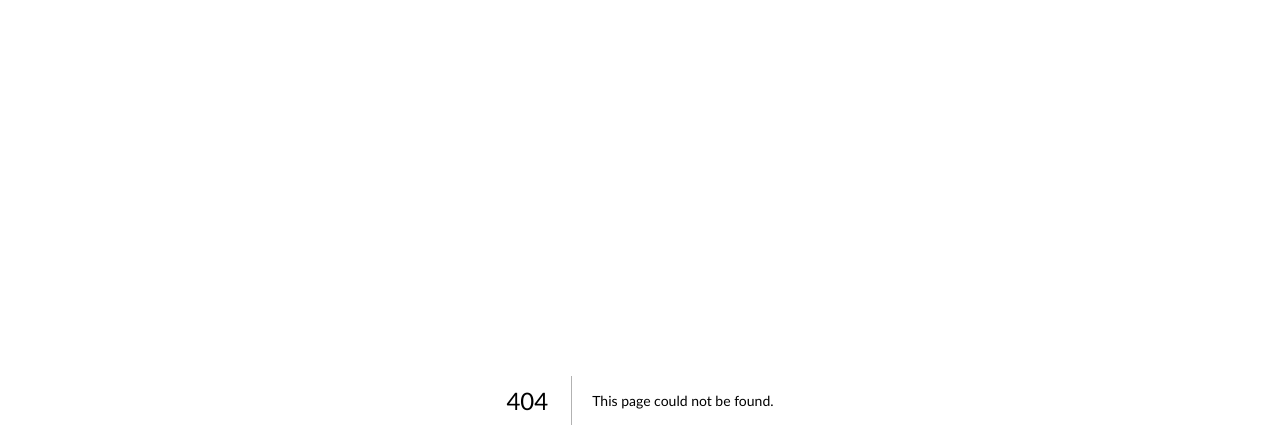
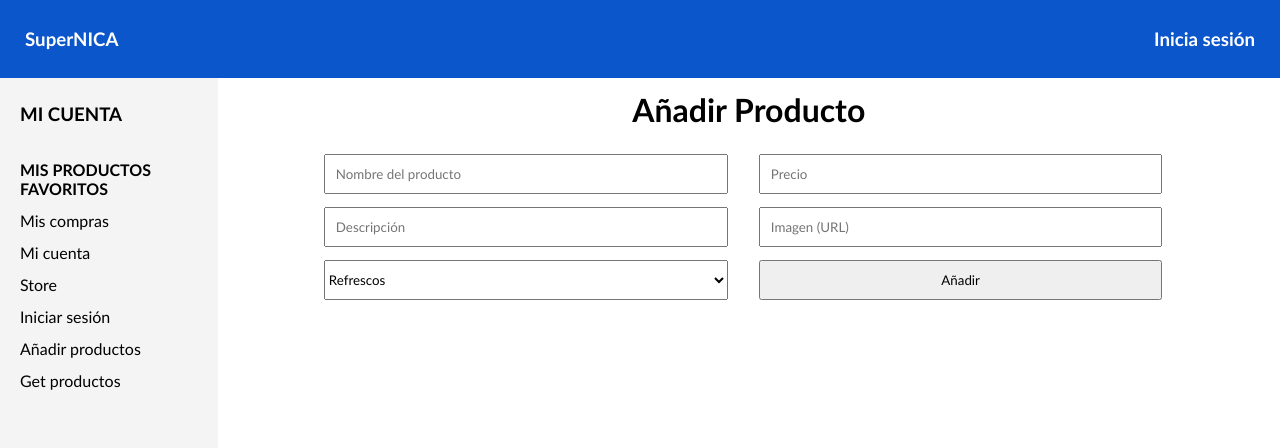
Before and after one commit to Skt-Alvaro/supernica, a Next.js app: page /Add in a window 1280 px wide. Before the commit this address had no page. Shown: the top 448 px of the page. Built offline with nearby package versions, Linux system fonts and the light colour scheme.

Commit message:
last commit waiting for a new endpoint

```diff
--- a/components/Aside.js
+++ b/components/Aside.js
@@ -1,5 +1,6 @@
 import React from "react";
 import styled from "styled-components";
+import Link from "next/link";
 
 const Div = styled.div`
 	background: #f4f4f4;
@@ -10,7 +11,7 @@ const Div = styled.div`
 	}
 
 	@media (min-height: 1365px) {
-		height: 17vh;
+		height: 100vh;
 	}
 `;
 
@@ -30,6 +31,33 @@ const Div2 = styled.div`
 	margin-left: 20px;
 `;
 
+const logOut = () => {
+	localStorage.removeItem("log_name");
+	localStorage.removeItem("log_token");
+	localStorage.removeItem("token");
+	localStorage.removeItem("log_id");
+};
+
+const handleLog = () => {
+	try {
+		if (localStorage.getItem("log_token")) {
+			return (
+				<Link href="/">
+					<Li onClick={logOut}>Cerrar sesión</Li>
+				</Link>
+			);
+		} else {
+			return (
+				<Link href="/">
+					<Li>Iniciar sesión</Li>
+				</Link>
+			);
+		}
+	} catch (error) {
+		console.log(error);
+	}
+};
+
 const Aside = () => {
 	return (
 		<div>
@@ -42,7 +70,16 @@ const Aside = () => {
 						</Li>
 						<Li>Mis compras</Li>
 						<Li>Mi cuenta</Li>
-						<Li>Cerrar sesión</Li>
+						<Link href="/Store">
+							<Li>Store</Li>
+						</Link>
+						{handleLog()}
+						<Link href="/Add">
+							<Li>Añadir productos</Li>
+						</Link>
+						<Link href="/Get">
+							<Li>Get productos</Li>
+						</Link>
 					</ul>
 				</Div2>
 			</Div>
--- a/components/Header.js
+++ b/components/Header.js
@@ -16,7 +16,7 @@ const Header = ({ name }) => {
 	return (
 		<Div>
 			<H3>SuperNICA</H3>
-			<H3>{name}</H3>
+			{name === undefined ? <H3>Inicia sesión</H3> : <H3>{name}</H3>}
 		</Div>
 	);
 };
--- a/components/Login.js
+++ b/components/Login.js
@@ -98,8 +98,6 @@ const Login = () => {
 
 	const onSubmit = async (data) => {
 		setLoading(true);
-		console.log("data is reaedy to sent");
-		console.log(data);
 
 		const url = "http://165.22.1.82:3000/api/user/login";
 
@@ -116,6 +114,9 @@ const Login = () => {
 
 		if (!res.error) {
 			router.push("/Store");
+			localStorage.setItem("log_token", res.token);
+			localStorage.setItem("log_id", res.user.id);
+			localStorage.setItem("log_name", res.user.firstname);
 		} else {
 			newAlert();
 		}
--- /dev/null
+++ b/pages/Add.js
@@ -0,0 +1,216 @@
+import React, { useState } from "react";
+import { useForm } from "react-hook-form";
+import Header from "../components/Header";
+import swal from "sweetalert";
+import styled from "styled-components";
+import Aside from "../components/Aside";
+import { useRouter } from "next/router";
+
+const Container = styled.div`
+	display: grid;
+	grid-template-columns: 17% 83%;
+
+	@media (max-width: 426px) {
+		grid-template-columns: 100%;
+	}
+
+	@media (min-height: 1365px) {
+		grid-template-columns: 100%;
+	}
+`;
+
+const Select = styled.select`
+	width: 95%;
+`;
+
+const Div = styled.div`
+	width: 80%;
+	margin: 0 auto;
+`;
+
+const Form = styled.form`
+	display: grid;
+	grid-gap: 10px;
+	margin-top: 25px;
+	grid-template-columns: 50% 50%;
+`;
+
+const Input = styled.input`
+	width: 95%;
+	padding: 10px;
+`;
+
+const H1 = styled.h1`
+	text-align: center;
+	margin-top: 12px;
+`;
+
+const Label = styled.p`
+	margin-top: 3px;
+	color: red;
+	font-size: 13px;
+`;
+
+const handleHeader = () => {
+	try {
+		if (localStorage.getItem("log_name")) {
+			return "Hola, " + localStorage.getItem("log_name");
+		}
+	} catch (error) {
+		return "Inicia sesión";
+	}
+};
+
+const Add = () => {
+	const router = useRouter();
+	const [status, setStatus] = useState(false);
+
+	const { register, handleSubmit, errors } = useForm();
+
+	const errorAlert = () => {
+		swal({
+			title: "Inicia sesión para añadir el producto",
+			icon: "error",
+			buttons: {
+				continue: "Continuar",
+				login: "Iniciar sesión",
+			},
+		}).then((value) => {
+			switch (value) {
+				case "continue":
+					break;
+
+				case "login":
+					router.push("/");
+			}
+		});
+	};
+
+	const successAlert = () => {
+		swal({
+			title: "Tu producto ha sido añadido con éxito",
+			icon: "success",
+			buttons: "Continuar",
+		});
+	};
+
+	const onSubmit = async (data) => {
+		setStatus(true);
+		data.status = status;
+		data.user_id = localStorage.getItem("log_id");
+		console.log(data);
+
+		const url = "http://165.22.1.82:3000/api/products/createProduct";
+
+		let request = await fetch(url, {
+			method: "POST",
+			headers: {
+				Accept: "application/json",
+				"Content-Type": "application/json",
+			},
+			body: JSON.stringify(data),
+		});
+		let res = await request.json();
+		if (!res.error) {
+			successAlert();
+		} else {
+			errorAlert();
+		}
+	};
+
+	return (
+		<div>
+			<Header name={handleHeader()} />
+			<Container>
+				<Aside />
+				<Div>
+					<H1>Añadir Producto</H1>
+					<Form onSubmit={handleSubmit(onSubmit)}>
+						<div>
+							<Input
+								name="name"
+								placeholder="Nombre del producto"
+								ref={register({
+									required: {
+										value: true,
+										message: "Este campo es obligatorio",
+									},
+								})}
+							/>
+							<Label>{errors?.name?.message}</Label>
+						</div>
+						<div>
+							<Input
+								name="price"
+								placeholder="Precio"
+								type="number"
+								ref={register({
+									required: {
+										value: true,
+										message: "Este campo es obligatorio",
+									},
+								})}
+							/>
+							<Label>{errors?.price?.message}</Label>
+						</div>
+						<div>
+							<Input
+								name="description"
+								placeholder="Descripción"
+								ref={register({
+									required: {
+										value: true,
+										message: "Este campo es obligatorio",
+									},
+									maxLength: {
+										value: 140,
+										message: "Solo puedes escribir 140 caracteres",
+									},
+								})}
+							/>
+							<Label>{errors?.description?.message}</Label>
+						</div>
+						<div>
+							<Input
+								name="picture"
+								type="url"
+								placeholder="Imagen (URL)"
+								ref={register({
+									required: {
+										value: true,
+										message: "Este campo es obligatorio",
+									},
+									pattern: {
+										value:
+											"[Hh][Tt][Tt][Pp][Ss]?://(?:(?:[a-zA-Z\u00a1-\uffff0-9]+-?)*[a-zA-Z\u00a1-\uffff0-9]+)(?:.(?:[a-zA-Z\u00a1-\uffff0-9]+-?)*[a-zA-Z\u00a1-\uffff0-9]+)*(?:.(?:[a-zA-Z\u00a1-\uffff]{2,}))(?::d{2,5})?(?:/[^s]*)?",
+										message: "Debe introducir una url válida",
+									},
+								})}
+							/>
+							<Label>{errors?.picture?.message}</Label>
+						</div>
+						<Select
+							name="categorie"
+							ref={register({
+								required: {
+									value: true,
+									message: "Este campo es obligatorio",
+								},
+							})}
+						>
+							<option>Refrescos</option>
+							<option>Licores</option>
+							<option>Lacteos</option>
+							<option>Alimentos</option>
+							<option>Carnes</option>
+							<option>Limpieza</option>
+						</Select>
+						<Input type="submit" value="Añadir" style={{ cursor: "pointer" }} />
+					</Form>
+				</Div>
+			</Container>
+		</div>
+	);
+};
+
+export default Add;
--- a/pages/index.js
+++ b/pages/index.js
@@ -29,10 +29,6 @@ const Container = styled.div`
 	grid-template-columns: 50% 50%;
 
 	@media (max-width: 768px) {
-		grid-template-columns: 100%;
-	}
-
-	@media (min-height: 1367px) {
 		grid-template-columns: 100%;
 	}
 `;
```
Also changed, not shown: pages/Get.js (added, +158 -0 lines), pages/Register.js (+22 -6 lines), pages/Store.js (+11 -1 lines).
